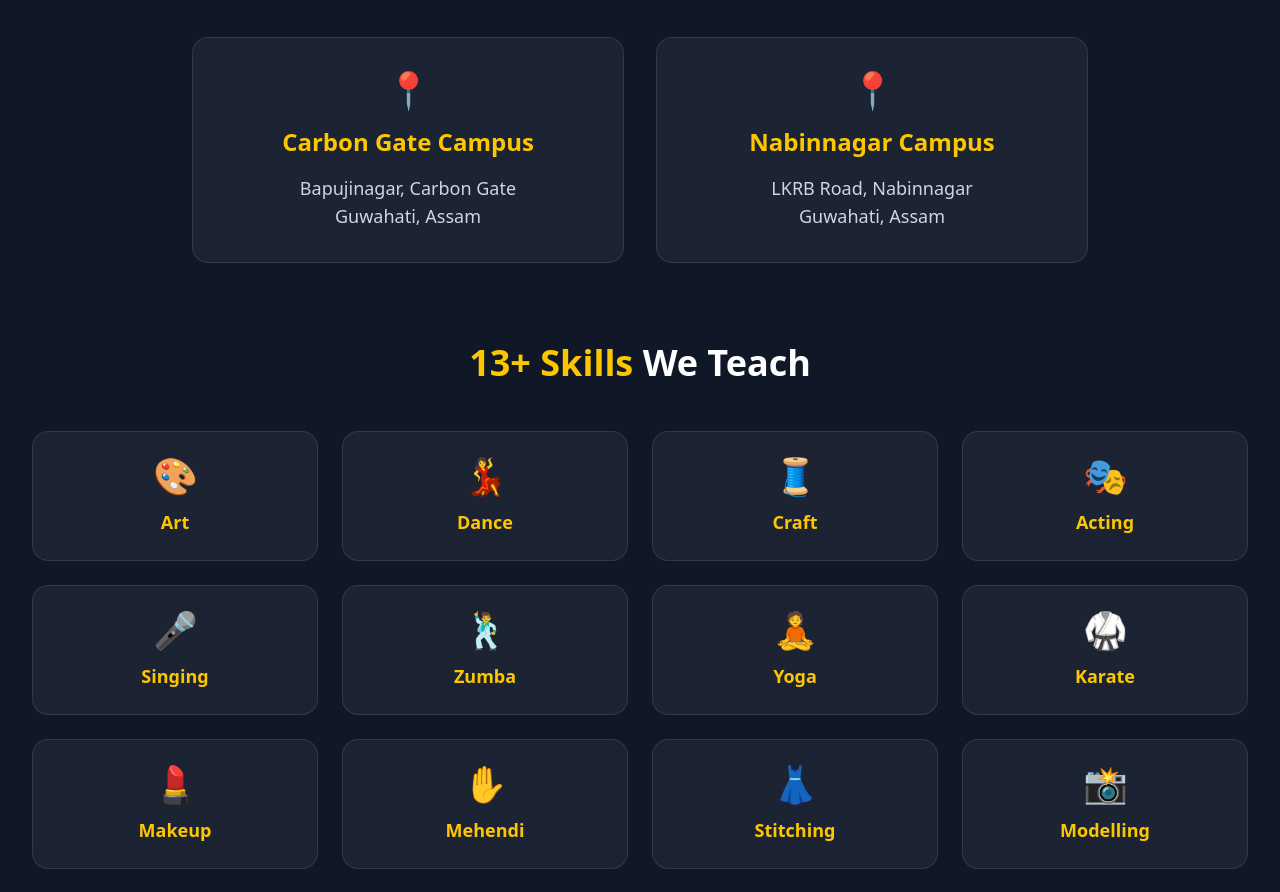
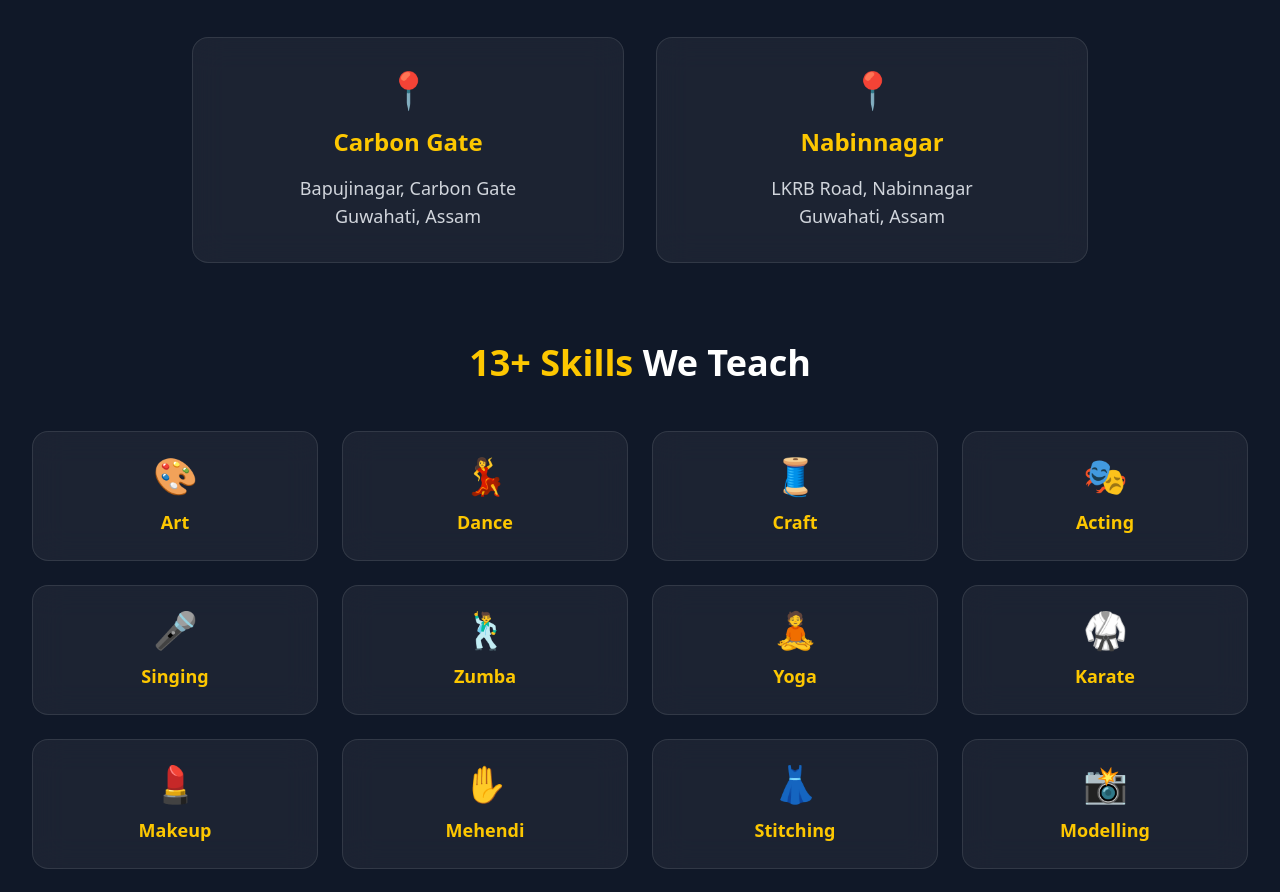
Before and after one commit to MET4L-DS/project-portfolio, a React (Vite) app in the folder frontend/: page /school in a window 1280 px wide. Shown: the part 800-1692 px from the top of the page. Built offline with nearby package versions, Linux system fonts and the light colour scheme.

Commit message:
Edited location card

```diff
--- a/frontend/src/pages/School.tsx
+++ b/frontend/src/pages/School.tsx
@@ -44,7 +44,7 @@ function School() {
 						<div className="p-8 bg-white/5 backdrop-blur-lg border border-white/10 rounded-2xl text-center hover:transform hover:-translate-y-2 hover:shadow-2xl transition-all duration-300">
 							<div className="text-4xl mb-4">📍</div>
 							<h3 className="text-2xl font-bold text-yellow-400 mb-4">
-								Carbon Gate Campus
+								Carbon Gate
 							</h3>
 							<p className="text-gray-300 text-lg">
 								Bapujinagar, Carbon Gate
@@ -55,7 +55,7 @@ function School() {
 						<div className="p-8 bg-white/5 backdrop-blur-lg border border-white/10 rounded-2xl text-center hover:transform hover:-translate-y-2 hover:shadow-2xl transition-all duration-300">
 							<div className="text-4xl mb-4">📍</div>
 							<h3 className="text-2xl font-bold text-yellow-400 mb-4">
-								Nabinnagar Campus
+								Nabinnagar
 							</h3>
 							<p className="text-gray-300 text-lg">
 								LKRB Road, Nabinnagar
```
